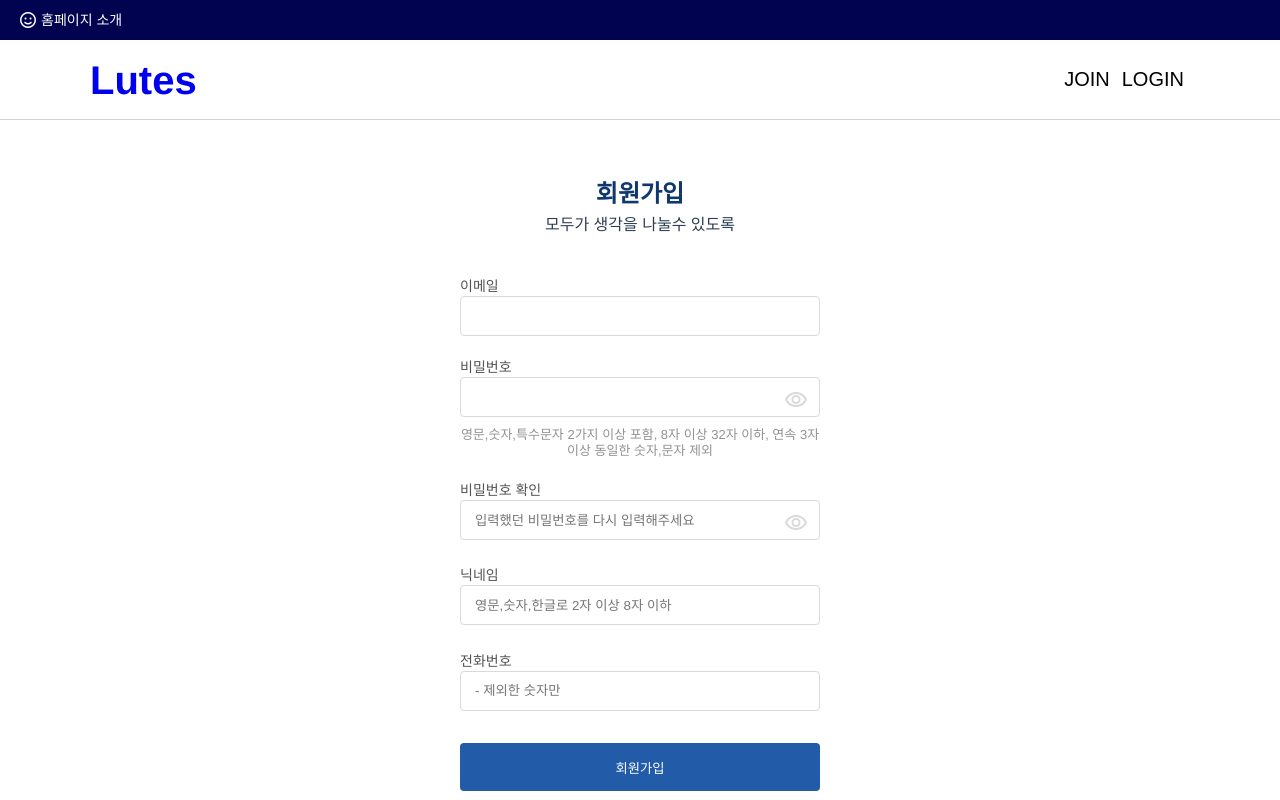
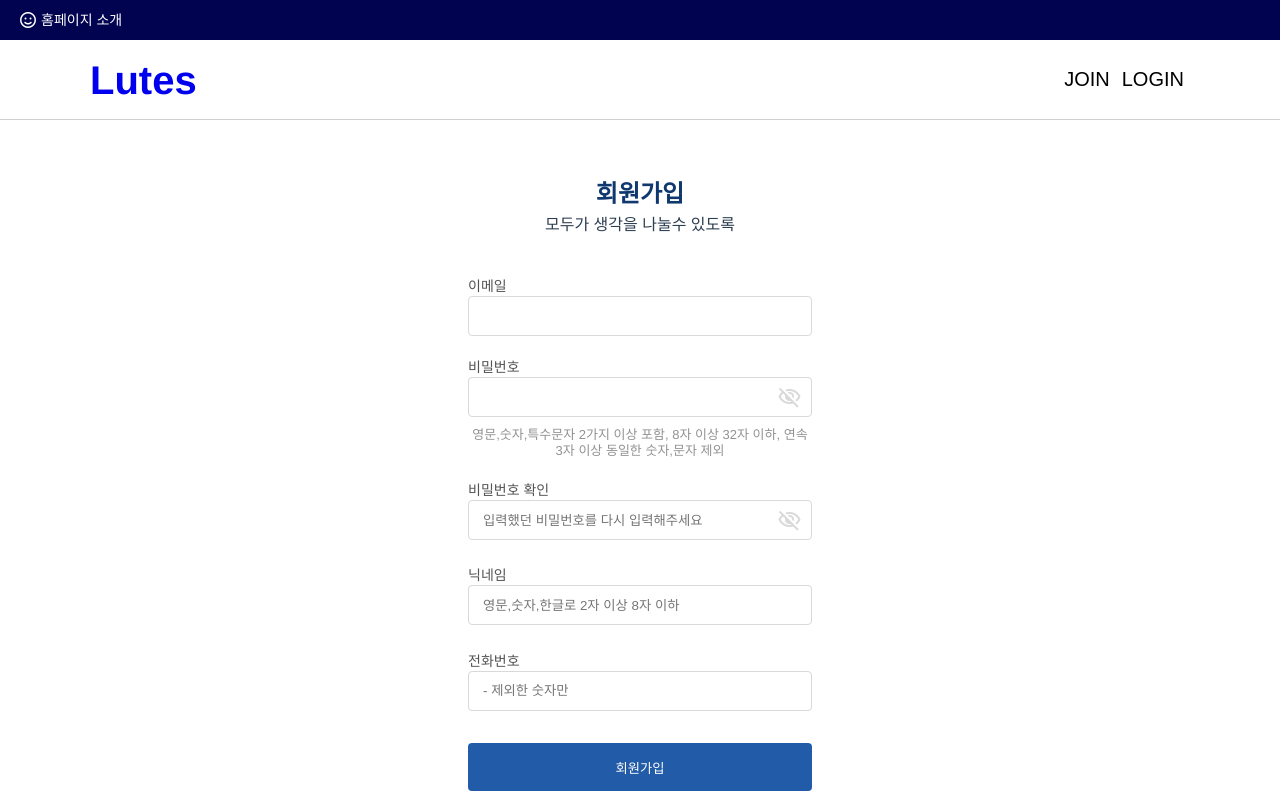
Before and after one commit to blehye/blah-blah, a Vue app in the folder toyproject_1st_hwhan-master/frontend/: page /join in a window 1280 px wide. Shown: the top 800 px of the page. Built offline with nearby package versions, Linux system fonts and the light colour scheme.

Commit message:
비밀번호 toggle

```diff
--- a/toyproject_1st_hwhan-master/frontend/src/views/JoinView.vue
+++ b/toyproject_1st_hwhan-master/frontend/src/views/JoinView.vue
@@ -22,13 +22,18 @@
         <div id="pwd">
           <div class="text">비밀번호</div>
           <input
-            type="password"
+            :type="pwdType"
             name="pwd"
             autocomplete="off"
             v-model="pwd"
             required
           />
-          <span class="material-symbols-outlined">visibility</span>
+          <span
+            class="material-symbols-outlined"
+            :class="{ pwdActive: pwdActive }"
+            @click="togglePwd"
+            >{{ pwdActiveIcon }}</span
+          >
           <div id="pwdResult" class="result">
             영문,숫자,특수문자 2가지 이상 포함, 8자 이상 32자 이하, 연속 3자
             이상 동일한 숫자,문자 제외
@@ -38,14 +43,19 @@
         <div id="pwd">
           <div class="text">비밀번호 확인</div>
           <input
-            type="password"
+            :type="pwdType2"
             name="pwd2"
             autocomplete="off"
             placeholder="입력했던 비밀번호를 다시 입력해주세요"
             v-model="pwd2"
             required
           />
-          <span class="material-symbols-outlined">visibility</span>
+          <span
+            class="material-symbols-outlined"
+            :class="{ pwdActive2: pwdActive2 }"
+            @click="togglePwd2"
+            >{{ pwdActiveIcon2 }}</span
+          >
           <div id="pwdCheck" class="result"></div>
         </div>
 
@@ -88,7 +98,13 @@ export default {
       pwd: '',
       pwd2: '',
       phone: '',
-      nick: ''
+      nick: '',
+      pwdType: 'password',
+      pwdActive: false,
+      pwdActiveIcon: 'visibility_off',
+      pwdType2: 'password',
+      pwdActive2: false,
+      pwdActiveIcon2: 'visibility_off'
     }
   },
   setup() {},
@@ -97,6 +113,26 @@ export default {
   unmounted() {},
   methods: {
     checkEmail() {},
+    togglePwd() {
+      this.pwdActive = !this.pwdActive
+      if (this.pwdActive) {
+        this.pwdType = 'text'
+        this.pwdActiveIcon = 'visibility'
+      } else {
+        this.pwdType = 'password'
+        this.pwdActiveIcon = 'visibility_off'
+      }
+    },
+    togglePwd2() {
+      this.pwdActive2 = !this.pwdActive2
+      if (this.pwdActive2) {
+        this.pwdType2 = 'text'
+        this.pwdActiveIcon2 = 'visibility'
+      } else {
+        this.pwdType2 = 'password'
+        this.pwdActiveIcon2 = 'visibility_off'
+      }
+    },
     join() {
       console.log('제출')
       const joinData = {}
@@ -115,7 +151,7 @@ export default {
 </script>
 <style scoped>
 #join-main {
-  width: 460px;
+  width: 444px;
   margin: auto;
 }
 form {
@@ -155,7 +191,7 @@ input[type='text']:not(.choices__input),
 input[type='password'] {
   width: 100%;
   height: 40px;
-  padding: 14px;
+  padding: 14px 45px 14px 14px;
   border-radius: 4px;
   border: 1px solid #d9d9d9;
 }
@@ -165,7 +201,7 @@ input[type='password'] {
 #pwd div + input + span {
   position: absolute;
   left: 90%;
-  top: 48px;
+  top: 45px;
   color: #d9d9d9;
 }
 #pwdResult {
```
